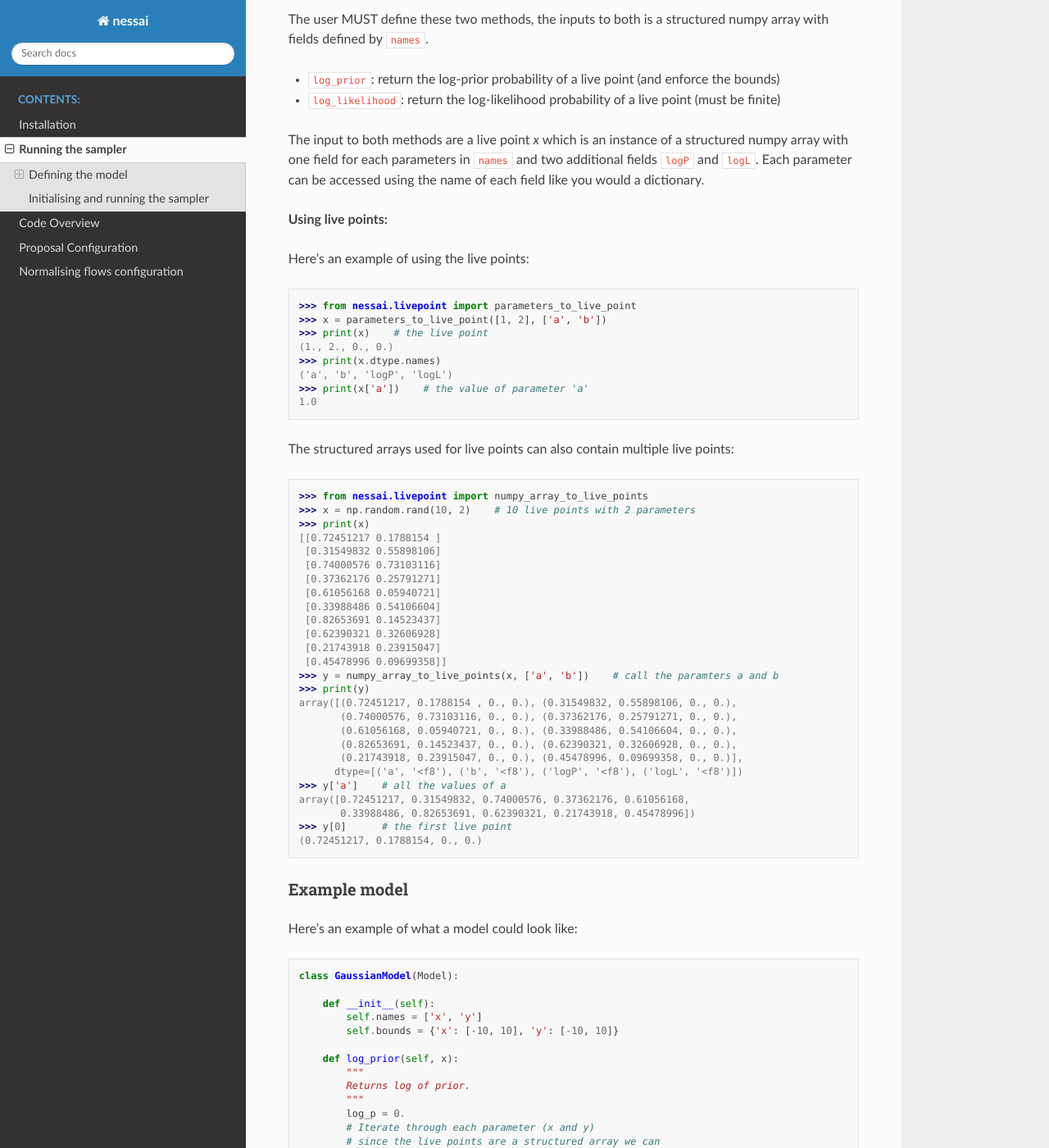
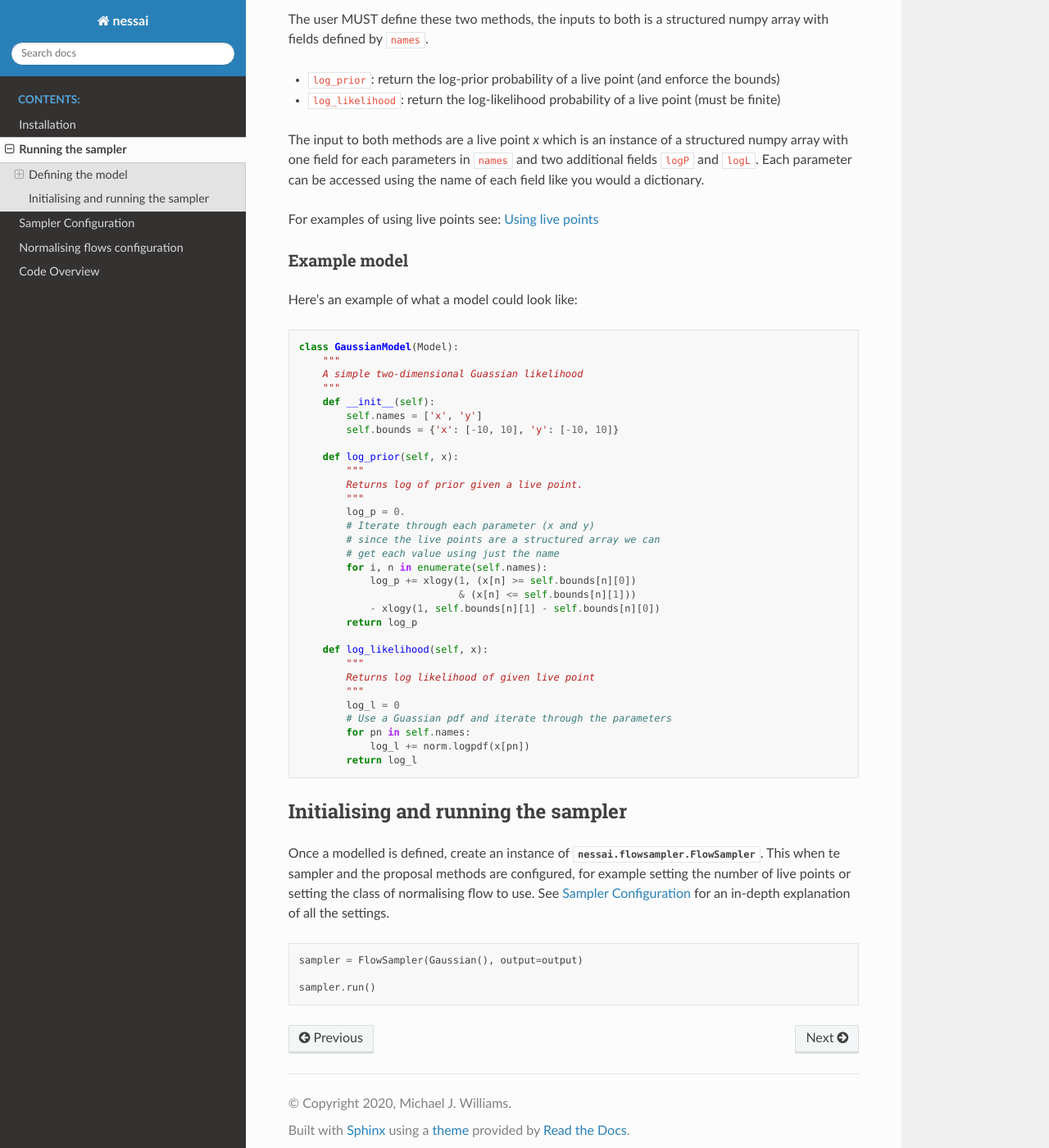
Before and after one commit to mj-will/nessai, a Sphinx documentation site: the page built from docs/running-the-sampler.rst, in a window 1280 px wide and 1400 px high, scrolled down 471 px. Shown: the whole window at 82% size. Built offline with Sphinx 7.4.7 and the Read the Docs theme 2.0.0, drawn with Linux system fonts in a browser that asks for light colours; some of the changed text lies outside the part shown.

Commit message:
Updates to documentation

```diff
--- a/docs/conf.py
+++ b/docs/conf.py
@@ -55,3 +55,8 @@ html_theme = 'sphinx_rtd_theme'
 # relative to this directory. They are copied after the builtin static files,
 # so a file named "default.css" will overwrite the builtin "default.css".
 html_static_path = []
+
+
+# -- Configure autodoc -------------------------------------------------------
+
+add_module_names = False
--- a/docs/proposal-configuration.rst
+++ /dev/null
@@ -1,3 +0,0 @@
-======================
-Proposal Configuration
-======================
--- a/docs/running-the-sampler.rst
+++ b/docs/running-the-sampler.rst
@@ -6,7 +6,7 @@ Running the sampler
 Defining the model
 ==================
 
-The user must define a model that inherits from ``nessai.model.Model`` that defines two parameters and two methods.
+The user must define a model that inherits from :py:class:`nessai.model.Model` that defines two parameters and two methods.
 
 **Parameters:**
 
@@ -22,54 +22,7 @@ The user MUST define these two methods, the inputs to both is a structured numpy
 
 The input to both methods are a live point `x` which is an instance of a structured numpy array with one field for each parameters in ``names`` and two additional fields ``logP`` and ``logL``. Each parameter can be accessed using the name of each field like you would a dictionary.
 
-**Using live points:**
-
-Here's an example of using the live points:
-
-.. code-block:: python
-
-    >>> from nessai.livepoint import parameters_to_live_point
-    >>> x = parameters_to_live_point([1, 2], ['a', 'b'])
-    >>> print(x)    # the live point
-    (1., 2., 0., 0.)
-    >>> print(x.dtype.names)
-    ('a', 'b', 'logP', 'logL')
-    >>> print(x['a'])    # the value of parameter 'a'
-    1.0
-
-
-The structured arrays used for live points can also contain multiple live points:
-
-.. code-block:: python
-
-    >>> from nessai.livepoint import numpy_array_to_live_points
-    >>> x = np.random.rand(10, 2)    # 10 live points with 2 parameters
-    >>> print(x)
-    [[0.72451217 0.1788154 ]
-     [0.31549832 0.55898106]
-     [0.74000576 0.73103116]
-     [0.37362176 0.25791271]
-     [0.61056168 0.05940721]
-     [0.33988486 0.54106604]
-     [0.82653691 0.14523437]
-     [0.62390321 0.32606928]
-     [0.21743918 0.23915047]
-     [0.45478996 0.09699358]]
-    >>> y = numpy_array_to_live_points(x, ['a', 'b'])    # call the paramters a and b
-    >>> print(y)
-    array([(0.72451217, 0.1788154 , 0., 0.), (0.31549832, 0.55898106, 0., 0.),
-           (0.74000576, 0.73103116, 0., 0.), (0.37362176, 0.25791271, 0., 0.),
-           (0.61056168, 0.05940721, 0., 0.), (0.33988486, 0.54106604, 0., 0.),
-           (0.82653691, 0.14523437, 0., 0.), (0.62390321, 0.32606928, 0., 0.),
-           (0.21743918, 0.23915047, 0., 0.), (0.45478996, 0.09699358, 0., 0.)],
-          dtype=[('a', '<f8'), ('b', '<f8'), ('logP', '<f8'), ('logL', '<f8')])
-    >>> y['a']    # all the values of a
-    array([0.72451217, 0.31549832, 0.74000576, 0.37362176, 0.61056168,
-           0.33988486, 0.82653691, 0.62390321, 0.21743918, 0.45478996])
-    >>> y[0]      # the first live point
-    (0.72451217, 0.1788154, 0., 0.)
-
-
+For examples of using live points see: :doc:`using-livepoints`
 
 Example model
 -------------
@@ -79,14 +32,16 @@ Here's an example of what a model could look like:
 .. code-block:: python
 
     class GaussianModel(Model):
-
+        """
+        A simple two-dimensional Guassian likelihood
+        """
         def __init__(self):
             self.names = ['x', 'y']
             self.bounds = {'x': [-10, 10], 'y': [-10, 10]}
 
         def log_prior(self, x):
             """
-            Returns log of prior.
+            Returns log of prior given a live point.
             """
             log_p = 0.
             # Iterate through each parameter (x and y)
@@ -100,7 +55,7 @@ Here's an example of what a model could look like:
 
         def log_likelihood(self, x):
             """
-            Returns log likelihood of given parameter
+            Returns log likelihood of given live point
             """
             log_l = 0
             # Use a Guassian pdf and iterate through the parameters
@@ -109,23 +64,15 @@ Here's an example of what a model could look like:
             return log_l
 
 
-Optional methods
-----------------
-
-There are further methods that the user can re-define:
-
-**Drawing new points**
-
-The ``Model`` includes a method for drawing new samples ``new_point`` and computing the corresponding log-probability of drawing the sample ``new_point_log_prob``. This is used when populating the initial pool of points and during the inital *uninformed sampling* when the normalising flow is not used. By default these points are drawn uniformally within user-defined ``bounds`` but the user can choose to re-define these methods.
-
-If the samples produced by ``new_point`` are drawn directly from the prior the sampler can be ran with the flag ``analytic_priors=True`` and this will improve the efficiency of the initial *uniformed sampling*.
-
-NOTE: the the new samples returned by ``new_point`` must be a structured array with the correct fields, the functions in ``nessia.livepoint`` are useful here.
 
 
 Initialising and running the sampler
 ====================================
 
-sampler = FlowSampler(Gaussian(), output=output, resume=False, nlive=1000,
-                      plot=True, flow_config=flow_config, training_frequency=None,
-                      maximum_uninformed=1000, rescale_parameters=True, seed=1234)
+Once a modelled is defined, create an instance of :py:class:`nessai.flowsampler.FlowSampler`. This when te sampler and the proposal methods are configured, for example setting the number of live points or setting the class of normalising flow to use. See :doc:`sampler-configuration` for an in-depth explanation of all the settings.
+
+.. code-block:: python
+
+    sampler = FlowSampler(Gaussian(), output=output)
+
+    sampler.run()
```
Also changed, not shown: docs/analytic-priors.rst (added, +16 -0 lines), docs/index.rst (+10 -2 lines), docs/installation.rst (+7 -10 lines), docs/sampler-configuration.rst (added, +26 -0 lines), docs/using-livepoints.rst (added, +50 -0 lines).
